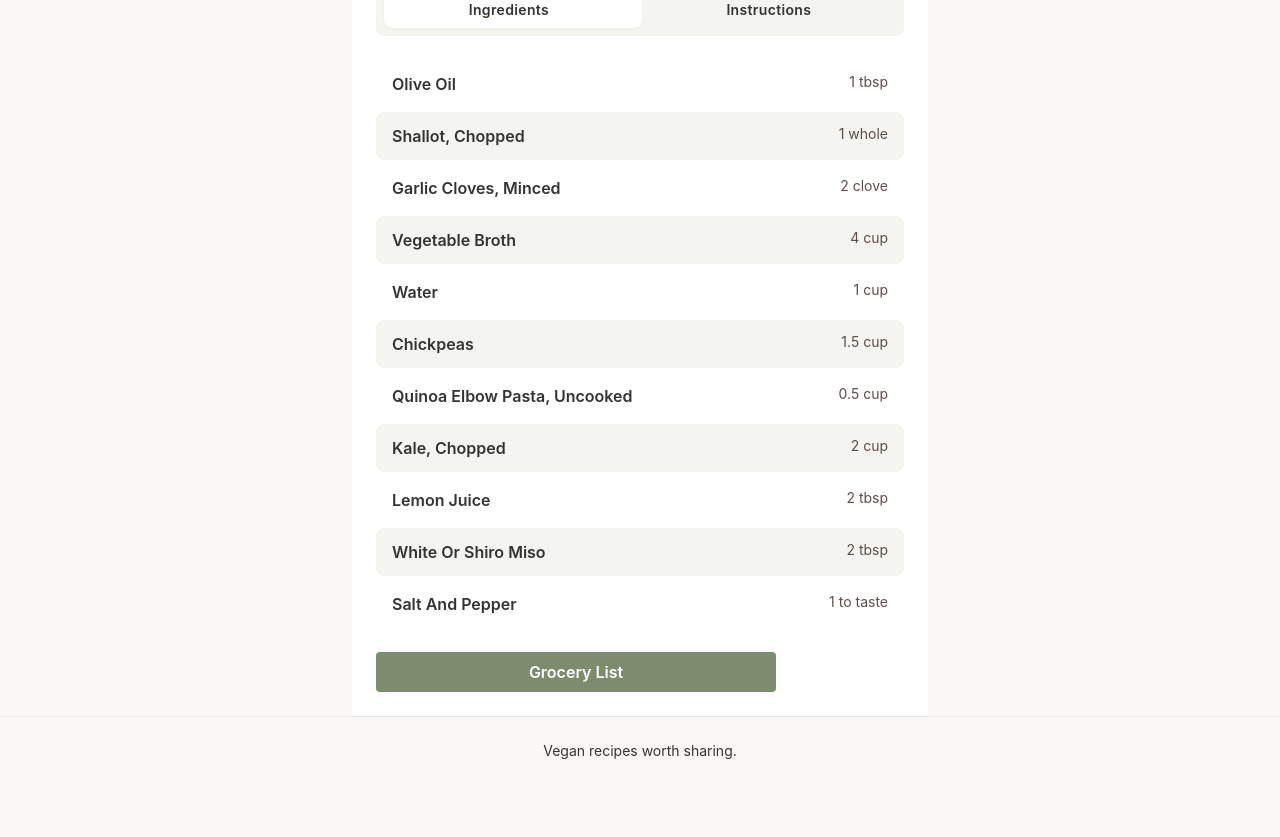
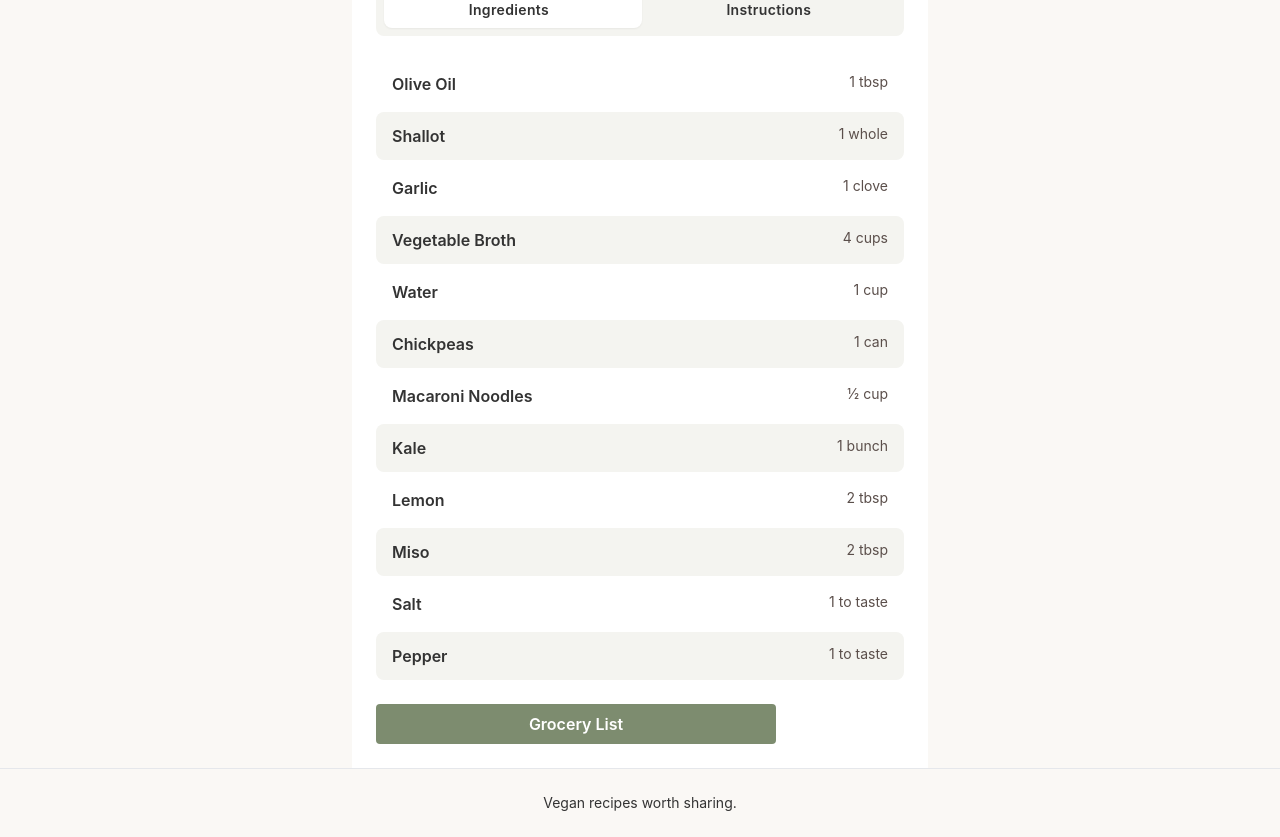
Before and after one commit to leifinke/forager, a React (Vite) app: page /recipe/chickepa-miso-noodle-soup in a window 1280 px wide. Shown: the part 440-1277 px from the top of the page. Before the commit the page ends 1225 px from the top, so only its background shows below. Built offline with nearby package versions, Linux system fonts and the light colour scheme; a web font is replaced by a local one.

Commit message:
recipe ingredients database structuring

```diff
--- /dev/null
+++ b/src/data/index.ts
@@ -0,0 +1,25 @@
+import { recipes } from "./recipes";
+import { ingredients } from "./ingredients";
+import { recipeIngredients } from "./recipe-ingredients";
+
+export function getRecipeByHandle(handle: string) {
+  const recipe = recipes.find(r => r.handle === handle);
+  if (!recipe) return null;
+
+  const ingredientLines = recipeIngredients
+    .filter(ri => ri.recipe_id === recipe.id)
+    .sort((a, b) => a.sort_order - b.sort_order)
+    .map(ri => {
+      const ingredient = ingredients.find(i => i.id === ri.ingredient_id);
+      return {
+        id: ri.id, // the join row id — stable, good for the checked Set
+        name: ingredient?.name ?? "Unknown",
+        quantity: ri.quantity,
+        unit: ri.unit,
+        preparation: ri.preparation,
+        sort_order: ri.sort_order,
+      };
+    });
+
+    return { ...recipe, ingredients: ingredientLines }
+}
--- /dev/null
+++ b/src/data/ingredients.ts
@@ -0,0 +1,28 @@
+import type { Ingredients } from "../types/recipe";
+
+export const ingredients: Ingredients[] = [
+  { id: "ing_olive_oil", name: "Olive Oil" },
+  { id: "ing_shallot", name: "Shallot"},
+  { id: "ing_garlic", name: "Garlic" },
+  { id: "ing_vegetable_broth", name: "Vegetable Broth" },
+  { id: "ing_water", name: "Water" },
+  { id: "ing_chickpeas", name: "Chickpeas" },
+  { id: "ing_macaroni_noodles", name: "Macaroni Noodles" },
+  { id: "ing_kale", name: "Kale" },
+  { id: "ing_lemon", name: "Lemon" },
+  { id: "ing_miso", name: "Miso" },
+  { id: "ing_salt", name: "Salt" },
+  { id: "ing_pepper", name: "Pepper" },
+  { id: "ing_tamari", name: "Tamari" },
+  { id: "ing_sriracha", name: "Sriracha" },
+  { id: "ing_sesame_oil", name: "Sesame Oil" },
+  { id: "ing_ginger", name: "Ginger" },
+  { id: "ing_extra_firm_tofu", name: "Extra Firm Tofu" },
+  { id: "ing_corn_starch", name: "Corn Starch" },
+  { id: "ing_green_onion", name: "Green Onion" },
+  { id: "ing_rice", name: "Rice" },
+  { id: "ing_avocado", name: "Avocado" },
+  { id: "ing_spicy_mayo", name: "Spicy Mayo" },
+  { id: "ing_sesame_seeds", name: "Sesame Seeds" },
+  { id: "ing_maple_syrup", name: "Maple Syrup"}
+]
--- /dev/null
+++ b/src/data/recipe-ingredients.ts
@@ -0,0 +1,30 @@
+import type { RecipeIngredients } from "../types/recipe";
+
+export const recipeIngredients: RecipeIngredients[] = [
+  { id: "ri_001", recipe_id: "rec_chickpea_miso_noodle_soup", ingredient_id: "ing_olive_oil", quantity: 1, unit: "tbsp", preparation: null, sort_order: 1 },
+  { id: "ri_002", recipe_id: "rec_chickpea_miso_noodle_soup", ingredient_id: "ing_shallot", quantity: 1, unit: "whole", preparation: "chopped", sort_order: 2 },
+  { id: "ri_003", recipe_id: "rec_chickpea_miso_noodle_soup", ingredient_id: "ing_garlic", quantity: 1, unit: "clove", preparation: "minced", sort_order: 3 },
+  { id: "ri_004", recipe_id: "rec_chickpea_miso_noodle_soup", ingredient_id: "ing_vegetable_broth", quantity: 4, unit: "cups", preparation: "null", sort_order: 4 },
+  { id: "ri_005", recipe_id: "rec_chickpea_miso_noodle_soup", ingredient_id: "ing_water", quantity: 1, unit: "cup", preparation: null, sort_order: 5 },
+  { id: "ri_006", recipe_id: "rec_chickpea_miso_noodle_soup", ingredient_id: "ing_chickpeas", quantity: 1, unit: "can", preparation: "rinsed", sort_order: 6 },
+  { id: "ri_007", recipe_id: "rec_chickpea_miso_noodle_soup", ingredient_id: "ing_macaroni_noodles", quantity: 0.5, unit: "cup", preparation: "null", sort_order: 7 },
+  { id: "ri_008", recipe_id: "rec_chickpea_miso_noodle_soup", ingredient_id: "ing_kale", quantity: 1, unit: "bunch", preparation: "chopped", sort_order: 8 },
+  { id: "ri_009", recipe_id: "rec_chickpea_miso_noodle_soup", ingredient_id: "ing_lemon", quantity: 2, unit: "tbsp", preparation: "juiced", sort_order: 9 },
+  { id: "ri_010", recipe_id: "rec_chickpea_miso_noodle_soup", ingredient_id: "ing_miso", quantity: 2, unit: "tbsp", preparation: null, sort_order: 10 },
+  { id: "ri_011", recipe_id: "rec_chickpea_miso_noodle_soup", ingredient_id: "ing_salt", quantity: 1, unit: "to taste", preparation: null, sort_order: 11 },
+  { id: "ri_012", recipe_id: "rec_chickpea_miso_noodle_soup", ingredient_id: "ing_pepper", quantity: 1, unit: "to taste", preparation: null, sort_order: 12 },
+  { id: "ri_013", recipe_id: "rec_maple_sriracha_tofu_bowl", ingredient_id: "ing_tamari", quantity: 2, unit: "tbsp", preparation: null, sort_order: 1 },
+  { id: "ri_014", recipe_id: "rec_maple_sriracha_tofu_bowl", ingredient_id: "ing_maple_syrup", quantity: 2, unit: "tbsp", preparation: null, sort_order: 2 },
+  { id: "ri_015", recipe_id: "rec_maple_sriracha_tofu_bowl", ingredient_id: "ing_sriracha", quantity: 1.5, unit: "tbsp", preparation: null, sort_order: 3 },
+  { id: "ri_016", recipe_id: "rec_maple_sriracha_tofu_bowl", ingredient_id: "ing_sesame_oil", quantity: 1, unit: "tbsp", preparation: null, sort_order: 4 },
+  { id: "ri_017", recipe_id: "rec_maple_sriracha_tofu_bowl", ingredient_id: "ing_ginger_powder", quantity: 0.25, unit: "tbsp", preparation: null, sort_order: 5 },
+  { id: "ri_018", recipe_id: "rec_maple_sriracha_tofu_bowl", ingredient_id: "ing_extra_firm_tofu", quantity: 1, unit: "block", preparation: null, sort_order: 6 },
+  { id: "ri_019", recipe_id: "rec_maple_sriracha_tofu_bowl", ingredient_id: "ing_cornstarch", quantity: 2, unit: "tbsp", preparation: null, sort_order: 7 },
+  { id: "ri_019", recipe_id: "rec_maple_sriracha_tofu_bowl", ingredient_id: "ing_olive_oil", quantity: 2, unit: "tbsp", preparation: null, sort_order: 8 },
+  { id: "ri_019", recipe_id: "rec_maple_sriracha_tofu_bowl", ingredient_id: "ing_garlic", quantity: 2, unit: "cloves", preparation: "diced", sort_order: 9 },
+  { id: "ri_019", recipe_id: "rec_maple_sriracha_tofu_bowl", ingredient_id: "ing_green_onion", quantity: 1, unit: "bunch", preparation: "chopped", sort_order: 10 },
+  { id: "ri_020", recipe_id: "rec_maple_sriracha_tofu_bowl", ingredient_id: "ing_rice", quantity: 2, unit: "cups", preparation: "cooked", sort_order: 11 },
+  { id: "ri_020", recipe_id: "rec_maple_sriracha_tofu_bowl", ingredient_id: "ing_avocado", quantity: 1, unit: "whole", preparation: "sliced", sort_order: 12 },
+  { id: "ri_021", recipe_id: "rec_maple_sriracha_tofu_bowl", ingredient_id: "ing_spicy_mayo", quantity: 1, unit: "dressing", preparation: "drizzled", sort_order: 13 },
+  { id: "ri_021", recipe_id: "rec_maple_sriracha_tofu_bowl", ingredient_id: "ing_sesame_seeds", quantity: 1, unit: "to taste", preparation: "sprinkled", sort_order: 14 }
+]
--- a/src/data/recipes.ts
+++ b/src/data/recipes.ts
@@ -2,7 +2,7 @@ import type { Recipe } from "../types/recipe";
 
 export const recipes: Recipe[] = [
   {
-    id: "1",
+    id: "rec_chickpea_miso_noodle_soup",
     name: "Chickpea Miso Noodle Soup",
     handle: "chickepa-miso-noodle-soup",
     description: "A healing broth made from lemon and miso is perfect for cold season.",
@@ -11,19 +11,6 @@ export const recipes: Recipe[] = [
     cook_time: 25,
     servings: 4,
     image_url: "chickpea-miso-noodle-soup.jpg",
-    ingredients: [
-      { id: "1a", name: "olive oil", quantity: 1, unit: "tbsp", sort_order: 1 },
-      { id: "1b", name: "shallot, chopped", quantity: 1, unit: "whole", sort_order: 2 },
-      { id: "1c", name: "garlic cloves, minced", quantity: 2, unit: "clove", sort_order: 3 },
-      { id: "1d", name: "vegetable broth", quantity: 4, unit: "cup", sort_order: 4 },
-      { id: "1e", name: "water", quantity: 1, unit: "cup", sort_order: 5 },
-      { id: "1f", name: "chickpeas", quantity: 1.5, unit: "cup", sort_order: 6 },
-      { id: "1g", name: "quinoa elbow pasta, uncooked", quantity: 0.5, unit: "cup", sort_order: 7 },
-      { id: "1h", name: "kale, chopped", quantity: 2, unit: "cup", sort_order: 8 },
-      { id: "1i", name: "lemon juice", quantity: 2, unit: "tbsp", sort_order: 9 },
-      { id: "1j", name: "white or shiro miso", quantity: 2, unit: "tbsp", sort_order: 10 },
-      { id: "1l", name: "salt and pepper", quantity: 1, unit: "to taste", sort_order: 11 },
-    ],
     instructions: [
       { id: "1s1", step_number: 1, content: "Heat olive oil in a medium pot over low heat. Add the chopped shallot and garlic with a pinch of salt. Cook for a few minutes until slowly translucent." },
       { id: "1s2", step_number: 2, content: "Add the vegetable broth and water and simmer for 20-30 minutes." },
@@ -34,7 +21,7 @@ export const recipes: Recipe[] = [
     ],
   },
   {
-    id: "2",
+    id: "rec_maple_sriracha_tofu_bowl",
     name: "Maple Sriracha Tofu Bowl",
     handle: "maple-sriracha-tofu-bowl",
     description: "These Maple Sriracha Tofu Bowls have the perfect amount of sweetness & spice. Served over rice with spicy mayo & sesame seeds.",
@@ -43,22 +30,6 @@ export const recipes: Recipe[] = [
     cook_time: 20,
     servings: 4,
     image_url: "maple-sriracha-tofu-bowl.jpg",
-    ingredients: [
-      { id: "2a", name: "tamari", quantity: 2, unit: "tbsp", sort_order: 1 },
-      { id: "2b", name: "maple syrup", quantity: 2, unit: "tbsp", sort_order: 2 },
-      { id: "2c", name: "sriracha", quantity: 1.5, unit: "tbsp", sort_order: 3 },
-      { id: "2d", name: "sesame oil", quantity: 1, unit: "tbsp", sort_order: 4 },
-      { id: "2e", name: "ginger powder", quantity: 0.25, unit: "tsp", sort_order: 5 },
-      { id: "2f", name: "extra firm tofu", quantity: 1, unit: "block", sort_order: 6 },
-      { id: "2g", name: "corn starch", quantity: 2, unit: "tbsp", sort_order: 7 },
-      { id: "2h", name: "oil for frying", quantity: 2, unit: "tbsp", sort_order: 8 },
-      { id: "2i", name: "garlic cloves, diced", quantity: 2, unit: "clove", sort_order: 9 },
-      { id: "2j", name: "green onions, cut in 1\" chunks", quantity: 1, unit: "bunch", sort_order: 10 },
-      { id: "2k", name: "cooked rice", quantity: 2, unit: "cup", sort_order: 11 },
-      { id: "2l", name: "avocado, sliced", quantity: 1, unit: "whole", sort_order: 12 },
-      { id: "2m", name: "spicy mayo", quantity: 1, unit: "to taste", sort_order: 13 },
-      { id: "2n", name: "black sesame seeds", quantity: 1, unit: "to taste", sort_order: 14 },
-    ],
     instructions: [
       { id: "2s1", step_number: 1, content: "Combine the soy sauce, maple syrup, sriracha, sesame oil, and ginger powder in a bowl and set aside." },
       { id: "2s2", step_number: 2, content: "Cut the tofu into cubes and toss with corn starch. Heat oil in a skillet over medium heat and add the tofu, making sure pieces don't touch. Cook until browned on most sides, about 4 sides per cube. Remove tofu from the skillet, add a little more oil, then add the garlic and green onion and cook for a couple of minutes." },
--- a/src/pages/GroceryListPage.tsx
+++ b/src/pages/GroceryListPage.tsx
@@ -1,13 +1,14 @@
 import { Link, useParams } from "react-router";
 import { recipes } from "../data/recipes";
 import { ChevronLeft } from "lucide-react";
+import { getRecipeByHandle } from "../data";
 
 
 export default function GroceryListPage() {
 
   const { handle } = useParams();
 
-  const recipe = recipes.find(recipe => recipe.handle === handle);
+  const recipe = handle ? getRecipeByHandle(handle) : null;
 
   if (!recipe) {
     return <h1 className="text-2xl font-bold">Grocery List Not Found.</h1>;
--- a/src/pages/RecipeDetailPage.tsx
+++ b/src/pages/RecipeDetailPage.tsx
@@ -1,13 +1,14 @@
 import { useParams, Link } from "react-router";
 import { useState } from "react";
-import { recipes } from "../data/recipes";
 import { ChevronLeft, Clock, User } from "lucide-react";
+import { getRecipeByHandle } from "../data";
+import toFraction from "../utils/formatQuantity";
 
 export default function RecipeDetailPage() {
   const { handle } = useParams();
   const [activeTab, setActiveTab] = useState("ingredients");
 
-  const recipe = recipes.find(recipe => recipe.handle === handle);
+  const recipe = handle ? getRecipeByHandle(handle) : null;
 
   if (!recipe) {
     return <h1 className="text-2xl font-bold">Recipe Not Found.</h1>;
@@ -63,7 +64,7 @@ export default function RecipeDetailPage() {
                   className={`flex justify-between py-3 px-4 rounded-lg ${index % 2 !== 0 ? "bg-olive-100" : "bg-white"}`}
                 >
                   <span className="font-semibold text-md capitalize">{ingredient.name}</span>
-                  <span className="font-normal text-sm text-taupe-600">{ingredient.quantity} {ingredient.unit}</span>
+                  <span className="font-normal text-sm text-taupe-600">{toFraction(ingredient.quantity)} {ingredient.unit}</span>
                 </div>
               ))}
             </div>
--- /dev/null
+++ b/src/utils/formatQuantity.ts
@@ -0,0 +1,11 @@
+export default function toFraction(n: number): string {
+  const fractions: Record<number, string> = {
+    0.25: "\u00BC",
+    0.333: "\u2153",
+    0.5: "\u00BD",
+    0.667: "\u2154",
+    0.75: "\u00BE",
+  };
+  const rounded = Math.round(n * 1000) / 1000;
+  return fractions[rounded] ?? n.toString();
+}
```
Also changed, not shown: src/types/recipe.ts (+18 -4 lines).
